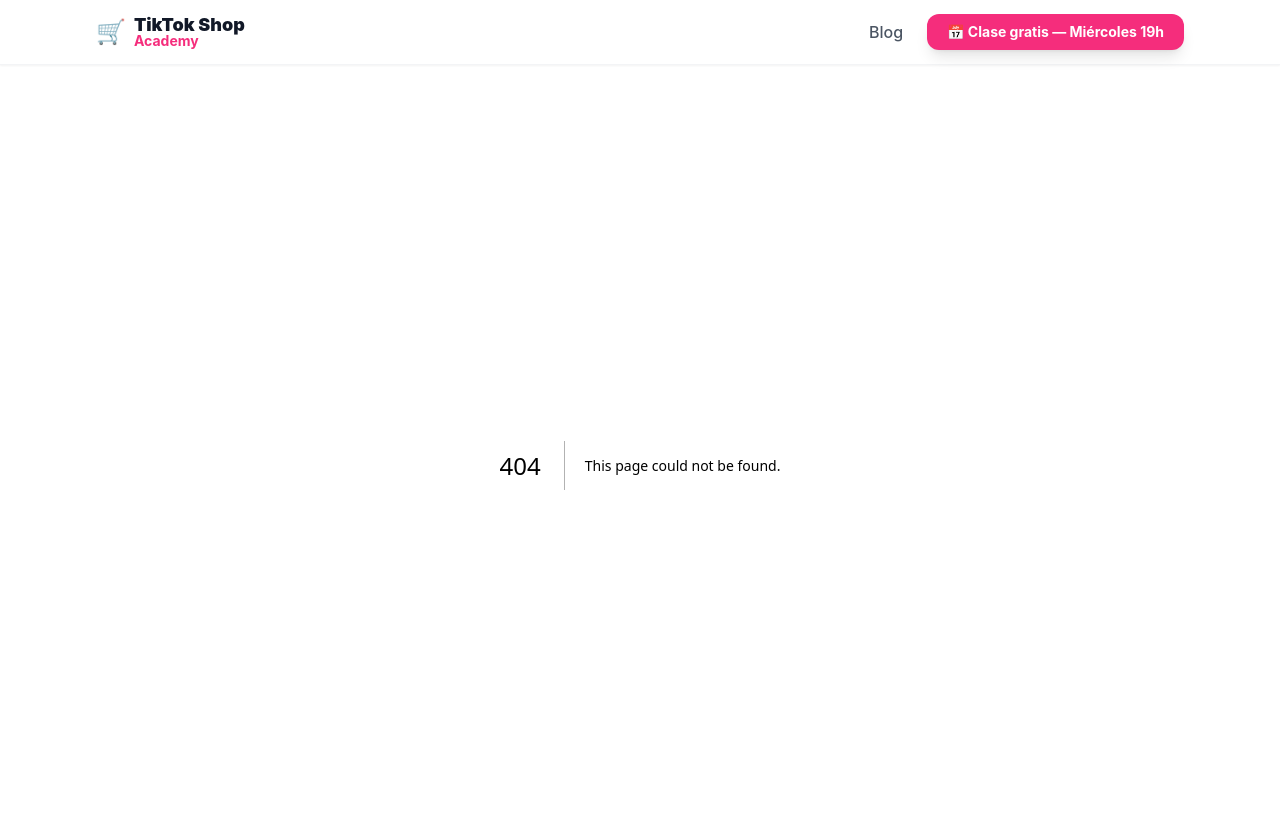
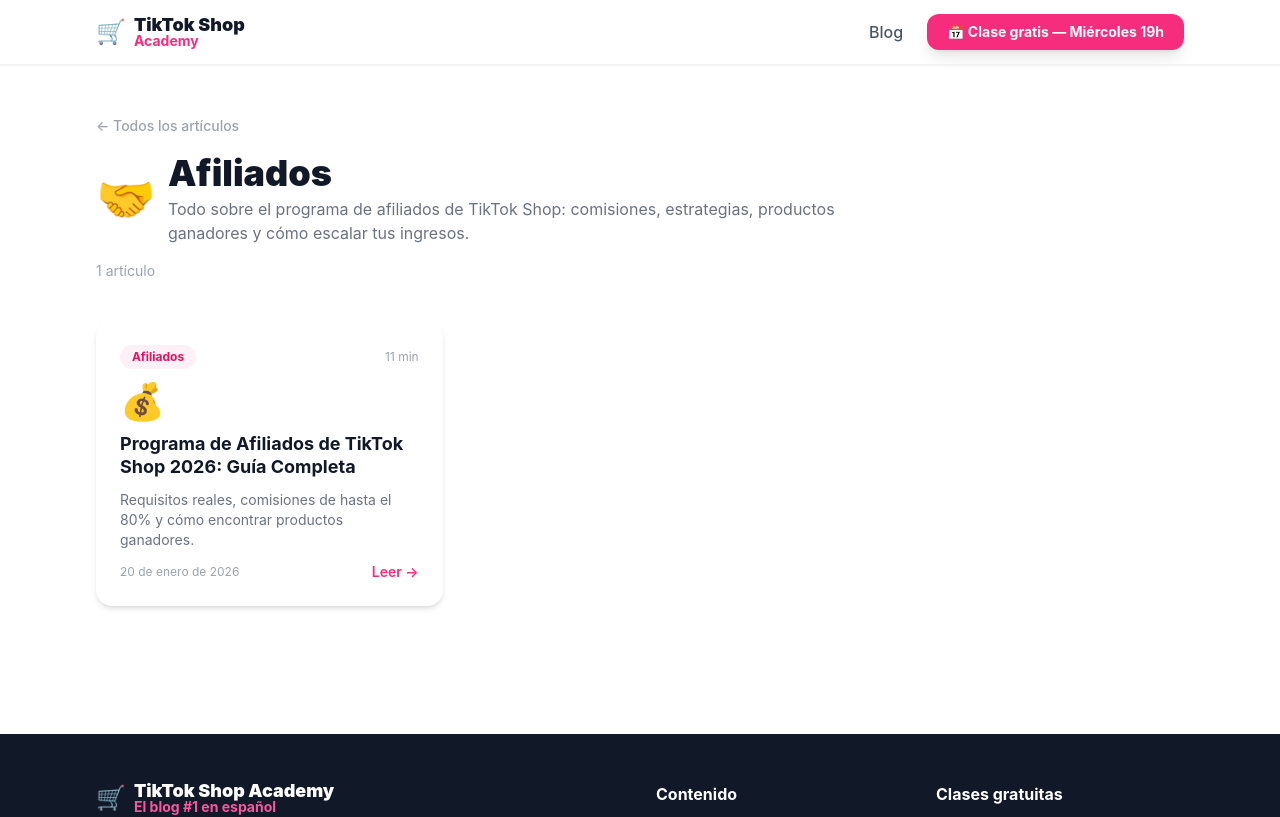
Before and after one commit to tiktokshopacademy/tiktokshop-academy, a Next.js app: page /blog/categoria/afiliados in a window 1280 px wide. Before the commit this address had no page. Shown: the top 817 px of the page. Built offline with nearby package versions, Linux system fonts and the light colour scheme.

Commit message:
Add category pages for blog

```diff
--- /dev/null
+++ b/src/app/blog/categoria/[categoria]/page.tsx
@@ -0,0 +1,138 @@
+import Link from 'next/link'
+import type { Metadata } from 'next'
+import { postsAfiliados } from '../../data/posts-afiliados'
+import { postsAfiliados2 } from '../../data/posts-afiliados2'
+import { postsVendedores } from '../../data/posts-vendedores'
+
+const categoryMap: Record<string, { name: string; emoji: string; description: string }> = {
+  empezar: {
+    name: 'Empezar desde cero',
+    emoji: '🚀',
+    description: 'Guías para quienes empiezan en TikTok Shop sin experiencia previa. Requisitos, primeros pasos y cómo conseguir tus primeros ingresos.',
+  },
+  afiliados: {
+    name: 'Afiliados',
+    emoji: '🤝',
+    description: 'Todo sobre el programa de afiliados de TikTok Shop: comisiones, estrategias, productos ganadores y cómo escalar tus ingresos.',
+  },
+  vendedores: {
+    name: 'Vendedores',
+    emoji: '🏪',
+    description: 'Guías completas para vender en TikTok Shop: crear tienda, gestionar productos, logística y estrategias para aumentar ventas.',
+  },
+  'live-shopping': {
+    name: 'Live Shopping',
+    emoji: '🔴',
+    description: 'Aprende a hacer directos que venden. Setup técnico, estructura de live, cómo presentar productos y cifras reales de conversión.',
+  },
+  herramientas: {
+    name: 'Herramientas IA',
+    emoji: '🤖',
+    description: 'Las mejores herramientas de inteligencia artificial para TikTok Shop: creación de contenido, análisis de tendencias y automatización.',
+  },
+  paises: {
+    name: 'Por países',
+    emoji: '🌍',
+    description: 'Guías específicas por país: España, México, Colombia, Argentina y más. Requisitos locales, comisiones y estrategias para cada mercado.',
+  },
+}
+
+const staticPosts = [
+  { slug: 'que-es-tiktok-shop', title: '¿Qué es TikTok Shop y cómo funciona en 2026?', description: 'Guía completa actualizada sobre TikTok Shop en España y LatAm.', category: 'Guía básica', readTime: '9 min', emoji: '🎯', date: '2026-01-10' },
+  { slug: 'como-crear-tienda-tiktok-shop', title: 'Cómo crear tu tienda en TikTok Shop paso a paso en 2026', description: 'Tutorial completo para abrir cuenta de vendedor.', category: 'Tutorial', readTime: '13 min', emoji: '🏪', date: '2026-01-15' },
+  { slug: 'tiktok-shop-afiliado-guia-completa', title: 'Programa de Afiliados de TikTok Shop 2026: Guía Completa', description: 'Requisitos reales, comisiones de hasta el 80% y cómo encontrar productos ganadores.', category: 'Afiliados', readTime: '11 min', emoji: '💰', date: '2026-01-20' },
+  { slug: 'comisiones-tiktok-shop-2026', title: 'Comisiones TikTok Shop 2026: Todo lo que Cambió', description: 'TikTok subió sus comisiones al 9% en España en enero 2026.', category: 'Novedades', readTime: '7 min', emoji: '📊', date: '2026-02-01' },
+  { slug: 'live-shopping-tiktok-guia-completa', title: 'Live Shopping en TikTok Shop 2026: La Guía Definitiva', description: 'El formato que convierte 10 veces más.', category: 'Estrategia', readTime: '12 min', emoji: '🔴', date: '2026-01-25' },
+  { slug: 'productos-mas-vendidos-tiktok-shop-2026', title: 'Los Productos Más Vendidos en TikTok Shop en 2026', description: 'Belleza, salud, moda y tecnología: análisis de las categorías con mayor GMV.', category: 'Productos', readTime: '11 min', emoji: '🛍️', date: '2026-02-10' },
+  { slug: 'tiktok-shop-espana-guia-completa-2026', title: 'TikTok Shop en España 2026: Guía Completa para Empezar', description: 'Todo sobre TikTok Shop en España: registro, comisiones, fiscalidad y estrategias.', category: 'Por países', readTime: '10 min', emoji: '🇪🇸', date: '2026-02-15' },
+  { slug: 'tiktok-shop-mexico-guia-2026', title: 'TikTok Shop en México 2026: Guía Completa', description: 'México es el mercado más maduro de TikTok Shop en LatAm.', category: 'Por países', readTime: '9 min', emoji: '🇲🇽', date: '2026-02-20' },
+  { slug: 'ganar-dinero-tiktok-shop-sin-seguidores', title: 'Cómo Ganar Dinero en TikTok Shop sin Tener Seguidores en 2026', description: 'Estrategias reales para empezar desde cero.', category: 'Estrategia', readTime: '10 min', emoji: '🚀', date: '2026-03-01' },
+  { slug: 'tiktok-shop-vs-amazon-2026', title: 'TikTok Shop vs Amazon en 2026: ¿Dónde Vender?', description: 'Comparativa completa y actualizada.', category: 'Comparativa', readTime: '10 min', emoji: '⚖️', date: '2026-03-05' },
+  { slug: 'ia-tiktok-shop-2026', title: 'IA en TikTok Shop 2026: AI Dubbing, List with AI y Agentic Commerce', description: 'Las nuevas herramientas de inteligencia artificial de TikTok Shop.', category: 'Herramientas', readTime: '8 min', emoji: '🤖', date: '2026-03-10' },
+  { slug: 'errores-tiktok-shop-principiantes-2026', title: 'Los 10 Errores más Comunes en TikTok Shop en 2026', description: 'Los fallos que más cuestan tiempo y dinero a los principiantes.', category: 'Estrategia', readTime: '9 min', emoji: '⚠️', date: '2026-03-15' },
+  { slug: 'como-ganar-dinero-tiktok-shop-todas-las-formas', title: 'Todas las Formas de Ganar Dinero con TikTok Shop en 2026', description: 'Afiliados, tienda propia, Live Shopping, dropshipping y formación.', category: 'Ingresos', readTime: '12 min', emoji: '💸', date: '2026-03-20' },
+]
+
+function getAllPosts() {
+  const fromData = [
+    ...Object.entries(postsAfiliados).map(([slug, p]) => ({ slug, title: p.title, description: p.description, category: p.category, readTime: p.readTime, emoji: p.emoji, date: p.date })),
+    ...Object.entries(postsAfiliados2).map(([slug, p]) => ({ slug, title: p.title, description: p.description, category: p.category, readTime: p.readTime, emoji: p.emoji, date: p.date })),
+    ...Object.entries(postsVendedores).map(([slug, p]) => ({ slug, title: p.title, description: p.description, category: p.category, readTime: p.readTime, emoji: p.emoji, date: p.date })),
+  ]
+  return [...staticPosts, ...fromData]
+}
+
+export async function generateMetadata({ params }: { params: { categoria: string } }): Promise<Metadata> {
+  const cat = categoryMap[params.categoria]
+  if (!cat) return { title: 'Categoría no encontrada' }
+  return {
+    title: `${cat.name} — TikTok Shop Academy`,
+    description: cat.description,
+  }
+}
+
+export function generateStaticParams() {
+  return Object.keys(categoryMap).map((categoria) => ({ categoria }))
+}
+
+export default function CategoriaPage({ params }: { params: { categoria: string } }) {
+  const cat = categoryMap[params.categoria]
+
+  if (!cat) {
+    return (
+      <div className="max-w-6xl mx-auto px-4 py-24 text-center">
+        <h1 className="text-3xl font-black text-gray-900 mb-4">Categoría no encontrada</h1>
+        <Link href="/blog" className="text-brand-500 font-semibold hover:underline">← Volver al blog</Link>
+      </div>
+    )
+  }
+
+  const allPosts = getAllPosts()
+  const posts = allPosts.filter((p) => p.category === cat.name).sort((a, b) => new Date(b.date).getTime() - new Date(a.date).getTime())
+
+  return (
+    <div className="max-w-6xl mx-auto px-4 sm:px-6 lg:px-8 py-12">
+      {/* Header */}
+      <div className="mb-10">
+        <Link href="/blog" className="text-gray-400 hover:text-brand-500 text-sm font-medium transition-colors">
+          ← Todos los artículos
+        </Link>
+        <div className="mt-4 flex items-center gap-3">
+          <span className="text-5xl">{cat.emoji}</span>
+          <div>
+            <h1 className="text-4xl font-black text-gray-900">{cat.name}</h1>
+            <p className="text-gray-500 mt-1 max-w-2xl">{cat.description}</p>
+          </div>
+        </div>
+        <div className="mt-4 text-sm text-gray-400">{posts.length} artículo{posts.length !== 1 ? 's' : ''}</div>
+      </div>
+
+      {posts.length === 0 ? (
+        <div className="text-center py-16 bg-gray-50 rounded-2xl">
+          <div className="text-5xl mb-4">✍️</div>
+          <h2 className="text-xl font-bold text-gray-700 mb-2">Artículos en preparación</h2>
+          <p className="text-gray-500 mb-6">Estamos creando contenido para esta categoría. Vuelve pronto.</p>
+          <Link href="/blog" className="text-brand-500 font-semibold hover:underline">Ver todos los artículos →</Link>
+        </div>
+      ) : (
+        <div className="grid grid-cols-1 md:grid-cols-2 lg:grid-cols-3 gap-6">
+          {posts.map((post) => (
+            <Link key={post.slug} href={`/blog/${post.slug}`} className="card group p-6 flex flex-col gap-3">
+              <div className="flex items-center justify-between">
+                <span className="bg-brand-50 text-brand-600 text-xs font-bold px-3 py-1 rounded-full">{post.category}</span>
+                <span className="text-gray-400 text-xs">{post.readTime}</span>
+              </div>
+              <div className="text-4xl">{post.emoji}</div>
+              <h2 className="font-bold text-gray-900 text-lg leading-tight group-hover:text-brand-500 transition-colors">{post.title}</h2>
+              <p className="text-gray-500 text-sm flex-1">{post.description}</p>
+              <div className="flex items-center justify-between">
+                <span className="text-gray-400 text-xs">{new Date(post.date).toLocaleDateString('es-ES', { day: 'numeric', month: 'long', year: 'numeric' })}</span>
+                <span className="text-brand-500 font-semibold text-sm group-hover:translate-x-1 transition-transform inline-block">Leer →</span>
+              </div>
+            </Link>
+          ))}
+        </div>
+      )}
+    </div>
+  )
+}
```
